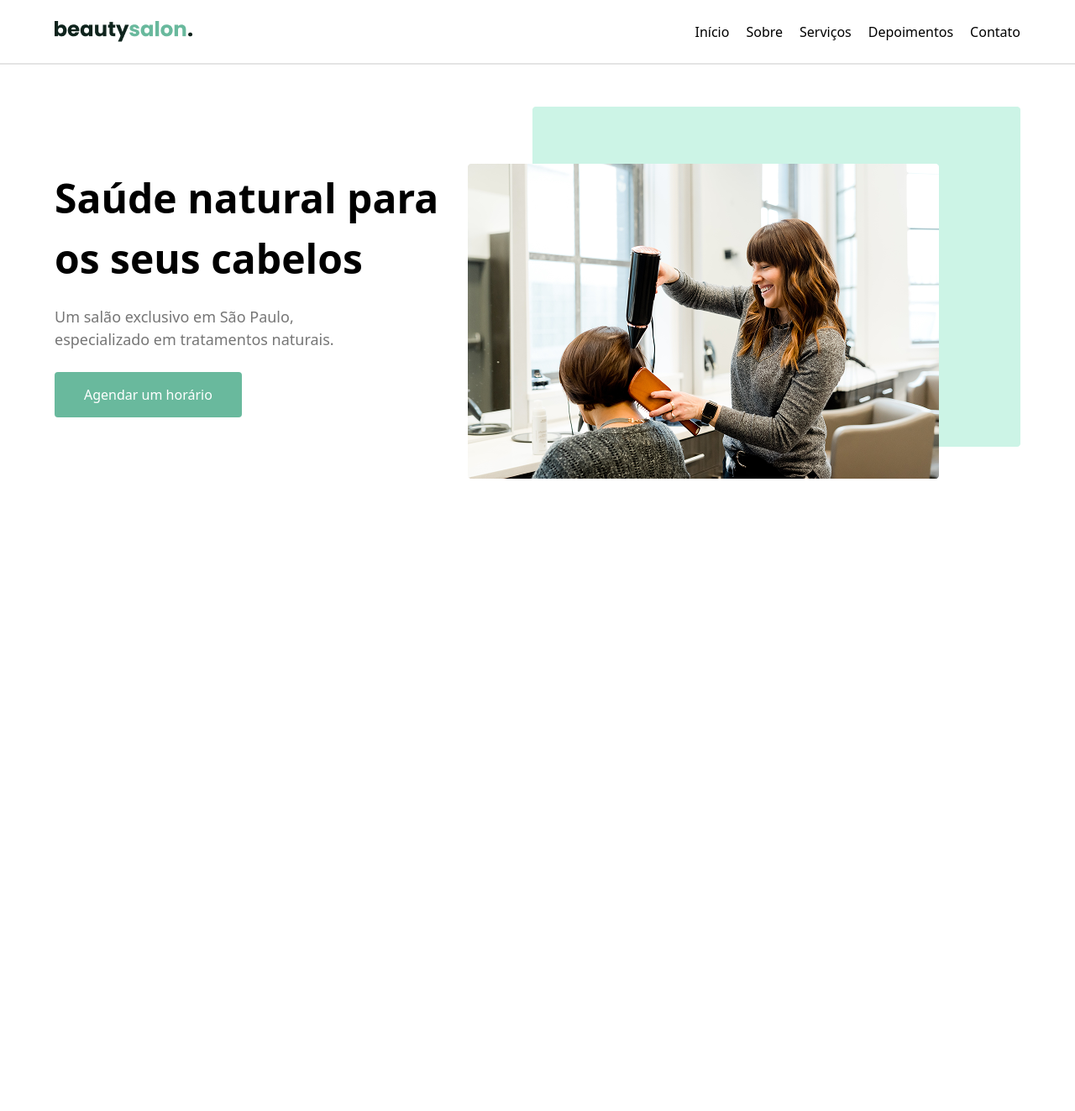
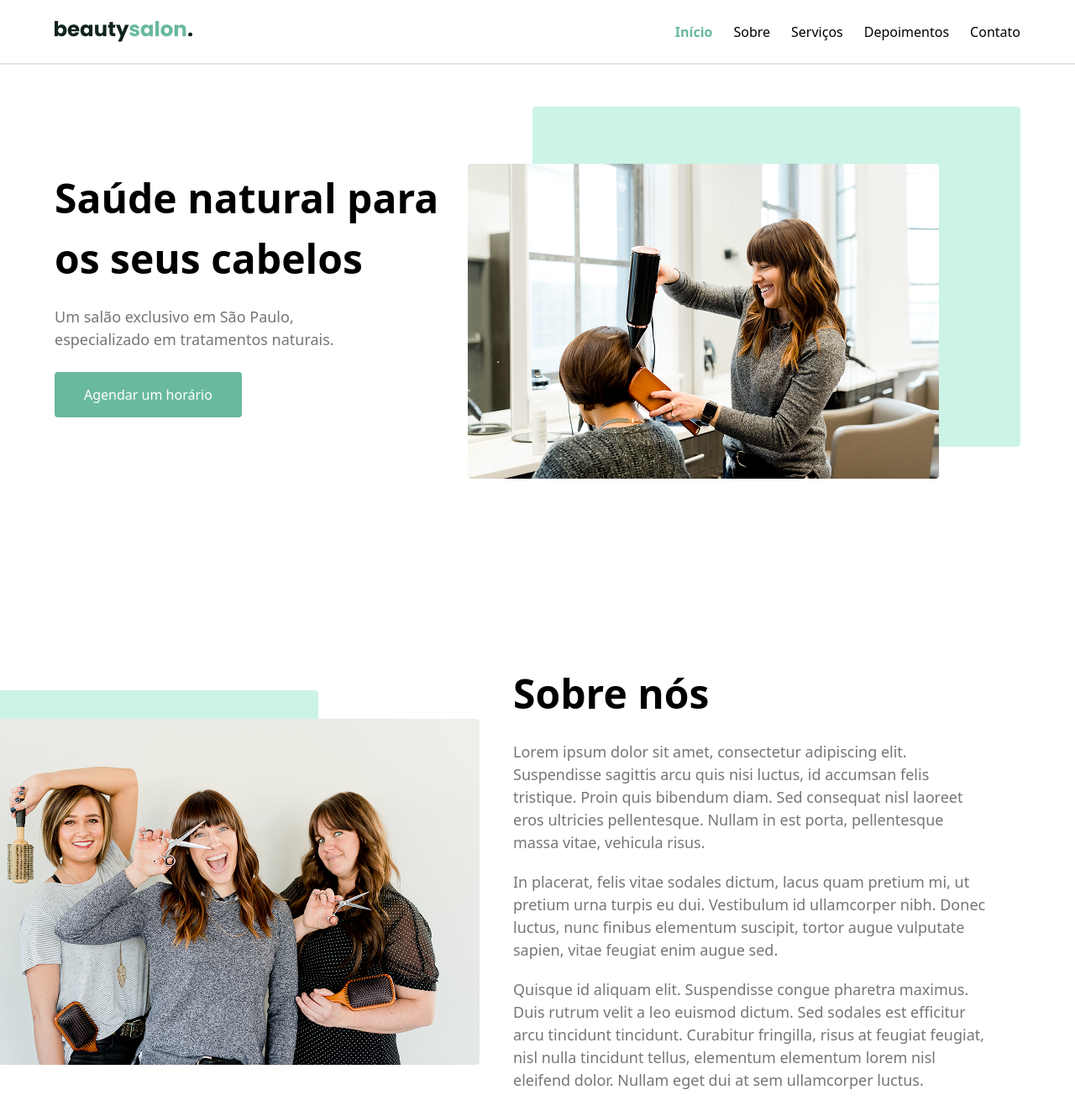
Before and after one commit to Vikingstrong/Class-Work-7, a website: page index.html in a window 1280 px wide. Shown: the whole page at 84% size. Before the commit the page ends 800 px from the top, so only its background shows below. Drawn offline with Linux system fonts and the light colour scheme.

Commit message:
feat: Add section 2

```diff
--- a/index.html
+++ b/index.html
@@ -10,8 +10,8 @@
 <header class="border-b-[#E4E4E4] border-b-[2px] ">
     <div class="p-6.25 flex justify-between max-w-300 m-auto items-center ">
         <img src="src/img/header/logo.png" alt="">
-        <nav class="hidden lg:flex items-center gap-5 text-[16px] text[#0F241D]">
-            <p>Início</p>
+        <nav class="hidden lg:flex items-center gap-6.25 text-[16px] text[#0F241D]">
+            <p class="text-[#69B99D] font-bold">Início</p>
             <p>Sobre</p>
             <p>Serviços</p>
             <p>Depoimentos</p>
@@ -28,5 +28,14 @@
         <button class="text-[white] text-[16px] font-medium py-3.75 px-8.75 bg-[#69B99D] rounded-sm mt-1.25">Agendar um horário</button>
     </aside>
 </section>
+<section class="max-w-300 py-14 items-center flex flex-col gap-5 lg:flex-row lg:py-37.5 lg:justify-between">
+    <img src="src/img/section2/img.png" alt="">
+    <aside class="p-5 flex flex-col gap-5 lg:items-start">
+        <h2 class="text-[30px] font-bold lg:text-[48px]">Sobre nós</h2>
+        <p class="text-[16px] text-[#767676] lg:text-[18px]">Lorem ipsum dolor sit amet, consectetur adipiscing elit. Suspendisse sagittis arcu quis nisi luctus, id accumsan felis tristique. Proin quis bibendum diam. Sed consequat nisl laoreet eros ultricies pellentesque. Nullam in est porta, pellentesque massa vitae, vehicula risus. </p>
+        <p class="text-[16px] text-[#767676] lg:text-[18px]">In placerat, felis vitae sodales dictum, lacus quam pretium mi, ut pretium urna turpis eu dui. Vestibulum id ullamcorper nibh. Donec luctus, nunc finibus elementum suscipit, tortor augue vulputate sapien, vitae feugiat enim augue sed. </p>
+        <p class="text-[16px] text-[#767676] lg:text-[18px]">Quisque id aliquam elit. Suspendisse congue pharetra maximus. Duis rutrum velit a leo euismod dictum. Sed sodales est efficitur arcu tincidunt tincidunt. Curabitur fringilla, risus at feugiat feugiat, nisl nulla tincidunt tellus, elementum elementum lorem nisl eleifend dolor. Nullam eget dui at sem ullamcorper luctus.</p>
+    </aside>
+</section>
 </body>
 </html>
```
Also changed, not shown: src/img/section2/img.png (added), src/output.css.
